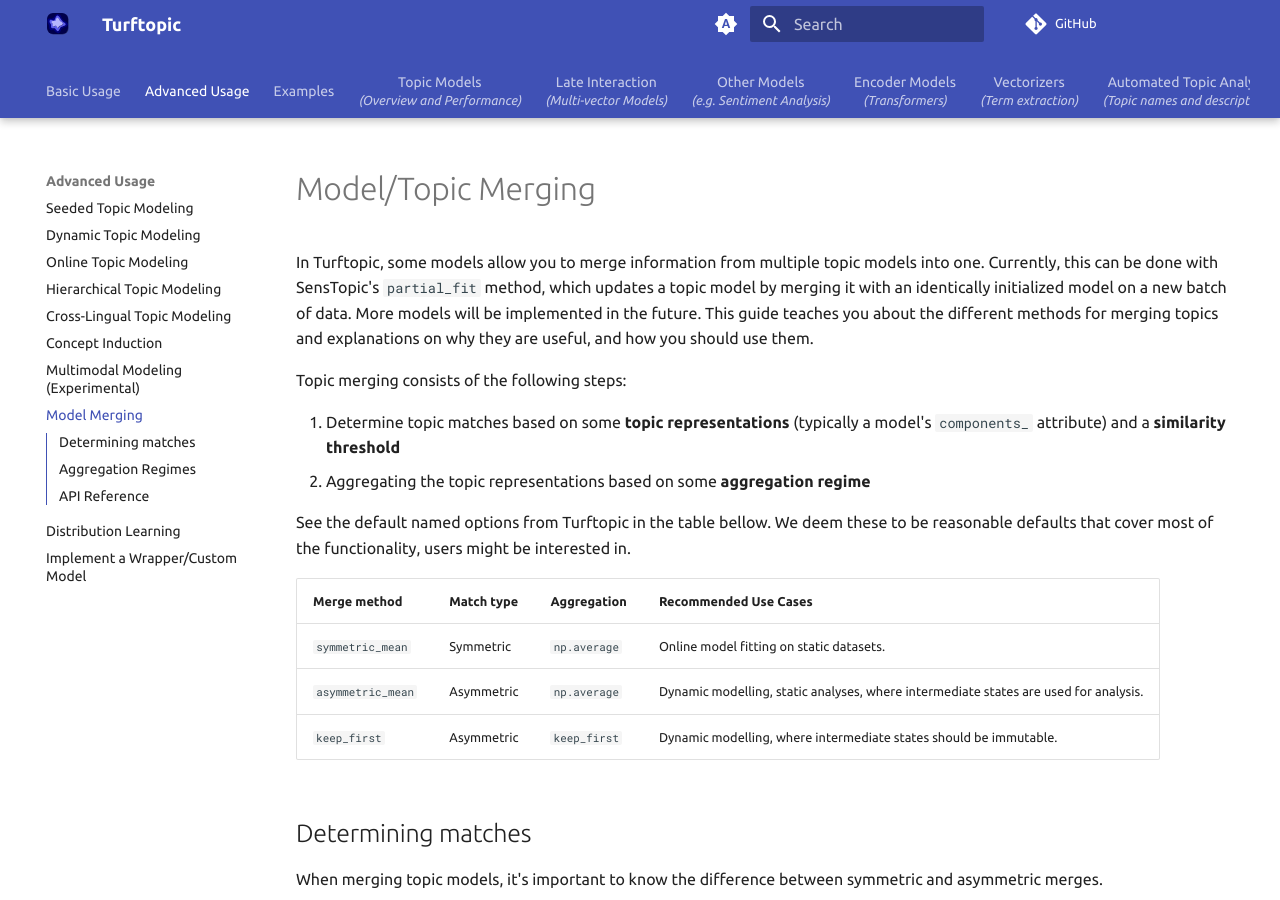
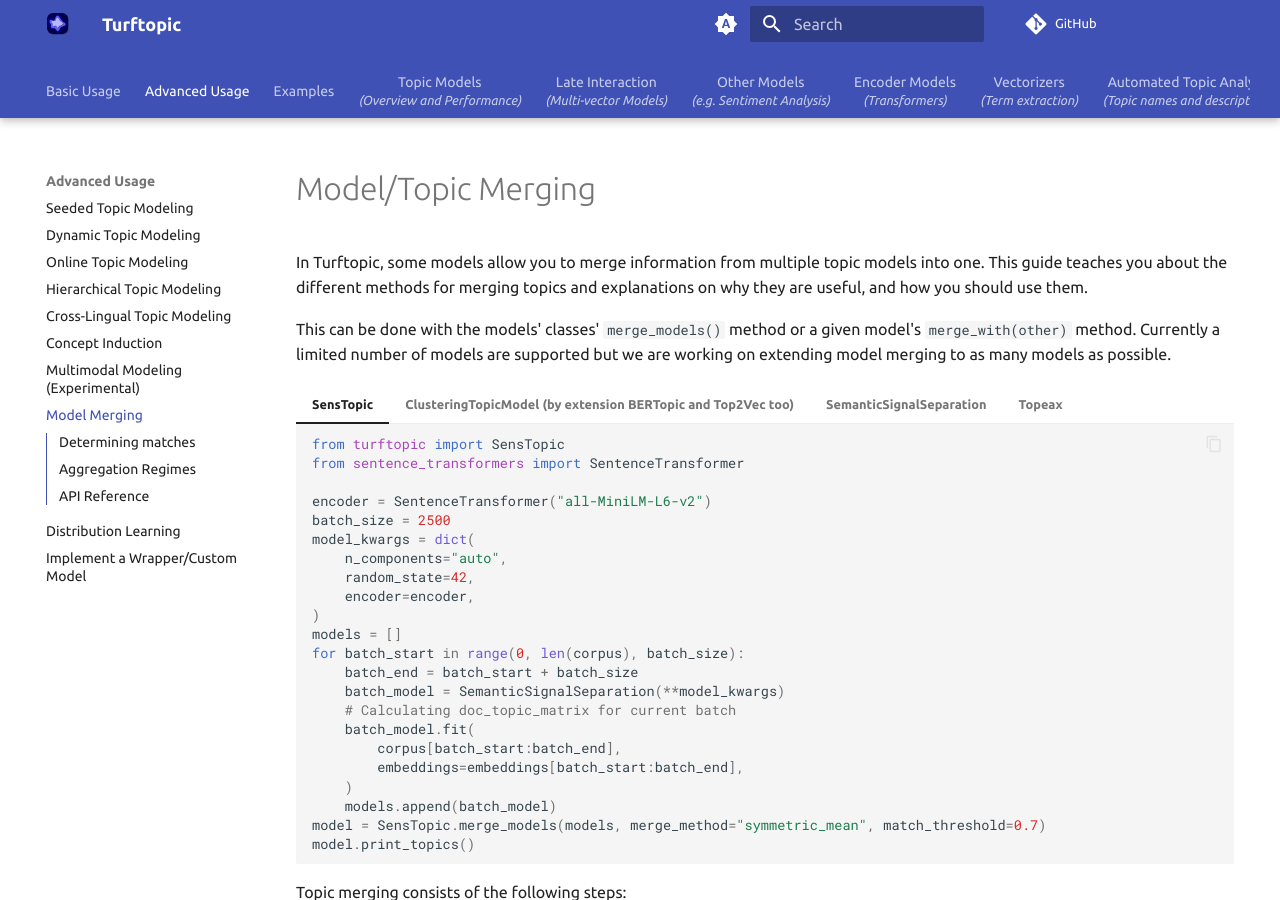
Before and after one commit to x-tabdeveloping/turftopic, an MkDocs documentation site: the page built from docs/topic_merging.md, in a window 1280 px wide and 900 px high. Built offline with MkDocs 1.6.1 and Material for MkDocs 9.7.7, drawn with Linux system fonts in a browser that asks for light colours; comment, search, counter and statistics services are not loaded.

Commit message:
added some docs on model_merging

````diff
--- a/docs/topic_merging.md
+++ b/docs/topic_merging.md
@@ -1,10 +1,115 @@
 # Model/Topic Merging
 
 In Turftopic, some models allow you to merge information from multiple topic models into one.
-Currently, this can be done with SensTopic's `partial_fit` method, which updates a topic model by merging it with an identically initialized model
-on a new batch of data.
-More models will be implemented in the future.
 This guide teaches you about the different methods for merging topics and explanations on why they are useful, and how you should use them.
+
+This can be done with the models' classes' `merge_models()` method or a given model's `merge_with(other)` method.
+Currently a limited number of models are supported but we are working on extending model merging to as many models as possible.
+
+=== "SensTopic"
+
+    ```python
+    from turftopic import SensTopic
+    from sentence_transformers import SentenceTransformer
+
+    encoder = SentenceTransformer("all-MiniLM-L6-v2")
+    batch_size = 2500
+    model_kwargs = dict(
+        n_components="auto",
+        random_state=42,
+        encoder=encoder,
+    )
+    models = []
+    for batch_start in range(0, len(corpus), batch_size):
+        batch_end = batch_start + batch_size
+        batch_model = SemanticSignalSeparation(**model_kwargs)
+        # Calculating doc_topic_matrix for current batch
+        batch_model.fit(
+            corpus[batch_start:batch_end],
+            embeddings=embeddings[batch_start:batch_end],
+        )
+        models.append(batch_model)
+    model = SensTopic.merge_models(models, merge_method="symmetric_mean", match_threshold=0.7)
+    model.print_topics()
+    ```
+
+=== "ClusteringTopicModel (by extension BERTopic and Top2Vec too)"
+
+    ```python
+    from turftopic import ClusteringTopicModel
+    from sentence_transformers import SentenceTransformer
+
+    encoder = SentenceTransformer("all-MiniLM-L6-v2")
+    batch_size = 2500
+    model_kwargs = dict(
+        random_state=42,
+        encoder=encoder,
+    )
+    models = []
+    for batch_start in range(0, len(corpus), batch_size):
+        batch_end = batch_start + batch_size
+        batch_model = ClusteringTopicModel(**model_kwargs)
+        batch_model.fit(
+            corpus[batch_start:batch_end],
+            embeddings=embeddings[batch_start:batch_end],
+        )
+        models.append(batch_model)
+    model = ClusteringTopicModel.merge_models(models, merge_method="symmetric_mean", match_threshold=0.7)
+    model.print_topics()
+    ```
+
+=== "SemanticSignalSeparation"
+
+    ```python
+    from turftopic import SemanticSignalSeparation
+    from sentence_transformers import SentenceTransformer
+
+    encoder = SentenceTransformer("all-MiniLM-L6-v2")
+    batch_size = 2500
+    model_kwargs = dict(
+        n_components=10,
+        random_state=42,
+        encoder=encoder,
+    )
+    models = []
+    for batch_start in range(0, len(corpus), batch_size):
+        batch_end = batch_start + batch_size
+        batch_model = SemanticSignalSeparation(**model_kwargs)
+        batch_model.fit(
+            corpus[batch_start:batch_end],
+            embeddings=embeddings[batch_start:batch_end],
+        )
+        models.append(batch_model)
+    model = SemanticSignalSeparation.merge_models(models, merge_method="symmetric_mean", match_threshold=0.7)
+    model.print_topics()
+    ```
+
+=== "Topeax"
+
+    ```python
+    from turftopic import Topeax
+    from sentence_transformers import SentenceTransformer
+
+    encoder = SentenceTransformer("all-MiniLM-L6-v2")
+    batch_size = 2500
+    model_kwargs = dict(
+        n_components=10,
+        random_state=42,
+        encoder=encoder,
+    )
+    models = []
+    for batch_start in range(0, len(corpus), batch_size):
+        batch_end = batch_start + batch_size
+        batch_model = Topeax(**model_kwargs)
+        batch_model.fit(
+            corpus[batch_start:batch_end],
+            embeddings=embeddings[batch_start:batch_end],
+        )
+        models.append(batch_model)
+    model = Topeax.merge_models(models, merge_method="symmetric_mean", match_threshold=0.7)
+    model.print_topics()
+    ```
+
 
 Topic merging consists of the following steps:
 
````
